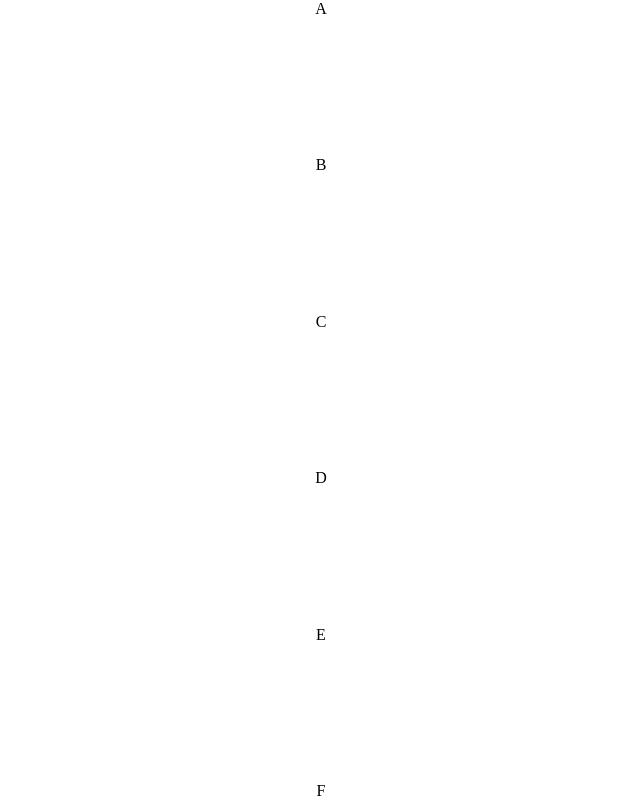
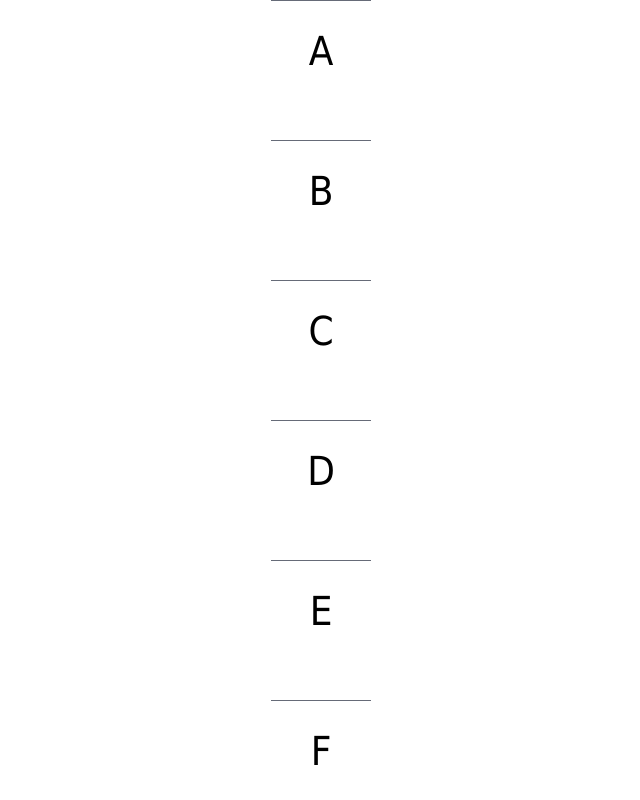
Before and after one commit to Salih1234-cyber/Web-lab-2, a plain HTML site: page index.html in a window 1280 px wide. Shown: the whole page, without its empty margins (319-959 px from the left). Drawn offline with Linux system fonts and the light colour scheme.

Commit message:
resizing the boxes and aligning the letters inside the boxes

```diff
--- a/styleA.css
+++ b/styleA.css
@@ -6,3 +6,15 @@ html, body {
     align-items: center;
     justify-content: space-between;
 }
+
+.box {
+    width: 100px;
+    height: 100px;
+    font-family: Tahoma, sans-serif;
+    font-size: 40px;
+    display: flex;
+    align-items: center;
+    justify-content: center;
+    box-sizing: border-box;
+    border-top: 1px solid #666b78;
+}
```
